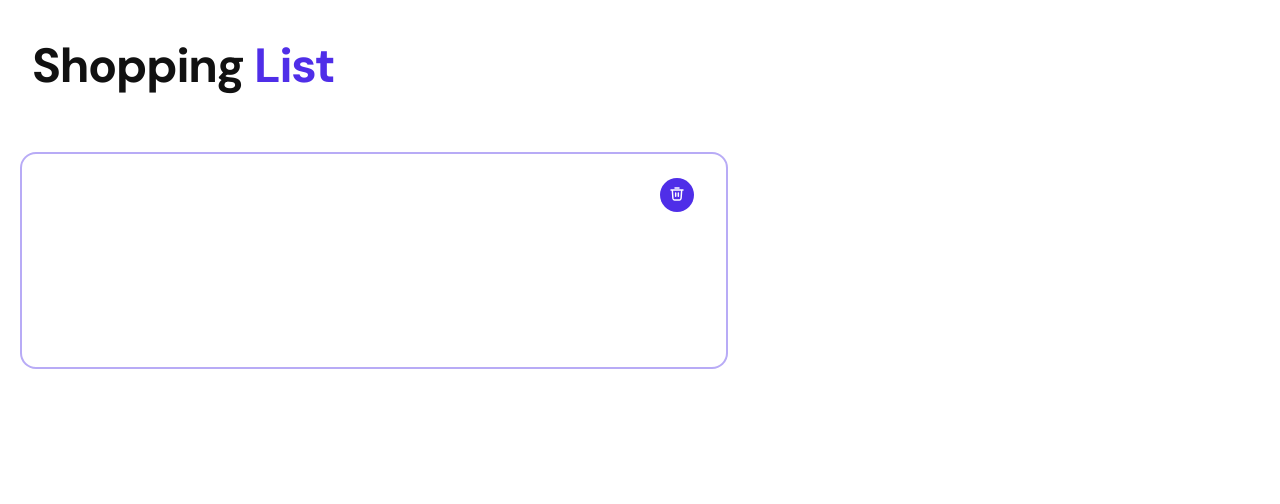
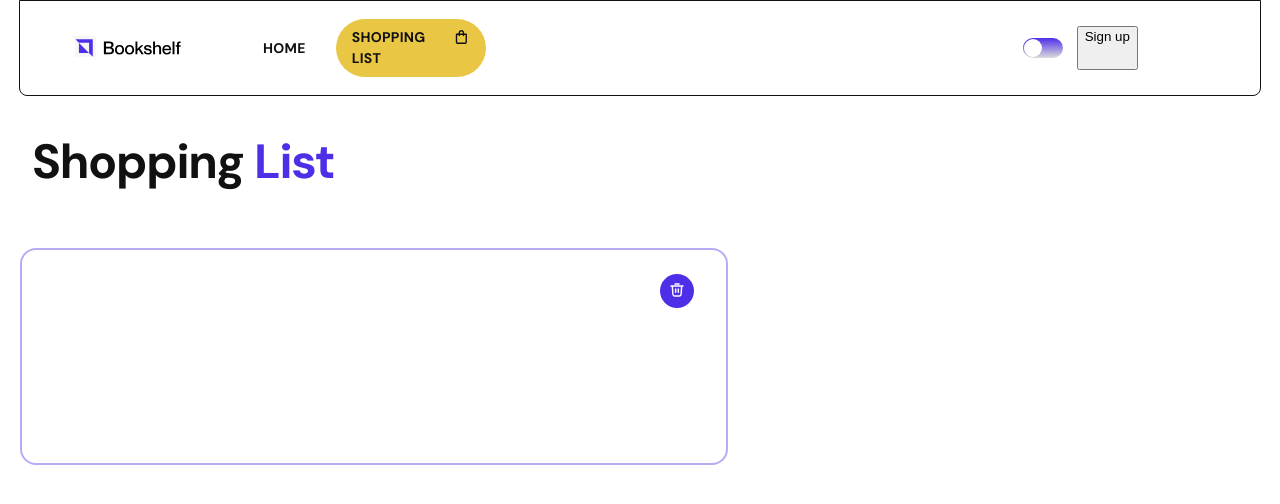
Before and after one commit to oleksandrkravcuk/Runners-of-code, a website built with Vite: page src/shopping.html in a window 1280 px wide. Built offline with nearby package versions, Linux system fonts and the light colour scheme; no server answers; what notiflix would draw is missing.

Commit message:
header-theme-colors

```diff
--- a/src/css/header.css
+++ b/src/css/header.css
@@ -10,7 +10,7 @@
   justify-content: center;
   align-items: flex-start;
   border-radius: 0px 0px 8px 8px;
-  border: 1.5px solid #111;
+  border: 1.5px solid var(--text-color-second);
   width: 375px;
 }
 
@@ -21,10 +21,25 @@
   }
 }
 
-@media only screen and (min-width: 1392px) {
+@media only screen and (min-width: 1200px) {
   .header-container {
-    width: 1392px;
+    min-width: 1200px;
+    margin-left: auto;
+    /* margin-right: 24px; */
+    align-items: center;
   }
+}
+
+.container-logo {
+  align-items: center;
+}
+
+.logo-header-link {
+  display: flex;
+}
+
+.header-svg-logo {
+  background-image: url(../img/symbol-defs.svg#icon-logo);
 }
 
 .nav {
@@ -46,11 +61,10 @@
   }
 }
 
-@media only screen and (min-width: 1392px) {
+@media only screen and (min-width: 1200px) {
   .wrapper-logo {
-    margin-left: 24px;
+    /* margin-left: 24px; */
     margin-right: 76px;
-
   }
 }
 
@@ -70,13 +84,12 @@
   }
 }
 
-@media only screen and (min-width: 1392px) {
+@media only screen and (min-width: 1200px) {
   .nav-list {
     gap: 24px;
-    margin-right: 745px;
+    margin-right: 537px;
   }
 }
-
 
 .nav-link {
   display: flex;
@@ -93,34 +106,71 @@
 
 .nav-link:hover,
 .nav-link:focus {
-  color: #747bff;
+  color: var(--third-color);
+}
+
+.active-button {
+  padding: 8px 16px;
+  align-items: flex-start;
+  gap: 8px;
+  border-radius: 36px;
+  background: var(--fourth-color);
+  border: none;
+  font-weight: 700;
+  color: var(--static-color);
+}
+
+.not-active-button {
+  display: flex;
+  font-weight: 500;
+  line-height: 18px;
+  letter-spacing: -0.56px;
+  color: var(--text-color-second);
+  background-color: transparent;
 }
 
 .header-button-home {
   display: flex;
-  padding: 8px 16px;
+  font-weight: 500;
+  line-height: 18px;
+  letter-spacing: -0.56px;
+  border: none;
+  /* padding: 8px 16px;
   align-items: flex-start;
   gap: 10px;
   border-radius: 36px;
-  background: #EAC645;
+  background: var(--fourth-color);
   border: none;
-  font-weight: 700;
+  font-weight: 700; */
 
 }
 
+.header-shopping {
+  width: 118px;
+}
+
+
 .header-button-shopping {
-  display: flex;
+  /* display: flex;
   font-weight: 500;
   line-height: 18px;
   letter-spacing: -0.56px;
-
+  color: var(--text-color-second); */
 }
 
-.header-active {}
+/* .header-active {} */
+.header-svg-logo {
+  margin-left: 0;
+}
 
 .header-svg-bag {
   display: flex;
   margin-left: 4px;
+  fill: var(--text-color-second);
+}
+
+.active-svg {
+  fill: var(--static-color);
 }
 
 .header-switch {
@@ -128,8 +178,7 @@
   position: relative;
   width: 40px;
   height: 20px;
-  background: linear-gradient(#4F2EE8,
-      #DCDCDC);
+  background: var(--switch-color);
   border-radius: 50px;
   z-index: 2;
 }
@@ -150,7 +199,7 @@
   left: 0;
   bottom: 0;
   right: 0;
-  background-color: #FFFFFF;
+  background-color: var(--second-color);
   border-radius: 50px;
   margin-bottom: 1px;
   margin-top: 1px;
@@ -175,9 +224,8 @@
 
 .header-switch-input:checked,
 .header-switch-slider {
-  background: linear-gradient(#4F2EE8,
-      #DCDCDC);
-  box-shadow: 1px 1px 2px 0px rgba(0, 0, 0, 0.10) inset;
+  background: var(--switch-color);
+  box-shadow: var(--switch-box-shadow-color);
 }
 
 .header-switch-input:checked+.header-switch-slider::before {
@@ -192,9 +240,10 @@
   background-color: transparent;
   border: none;
 }
+
 .header-burger {
-  stroke: #111111;
-  background-color: #F6F6F6;
+  stroke: var(--text-color-second);
+  background-color: transparent;
 }
 
 @media only screen and (min-width: 768px) {
@@ -205,28 +254,5 @@
 
 .header-burger:hover,
 .header-burger:focus {
-  stroke: #4F2EE8;
+  stroke: var(--third-color);
 }
-
-
-
-.sign-up-button-on-authorization{
-  background-color: rgba(79, 46, 232, 1);
-  border: 1.5px solid rgba(17, 17, 17, 1);
-  border-radius: 18px;
-  color: white;
-  padding: 14px 15px;
-  gap: 90px;
-  font-family: DM Sans;
-  font-weight: 500;
-  font-size: 14px;
-  transition: background-color 0.5s, color 0.5s;
-  display: flex;
-}
-.sign-up-button-on-authorization:hover {
-  background-color: rgba(17, 17, 17, 1);
-  color: rgba(79, 46, 232, 1);
-}
-.sign-up-arrow{
-  stroke: rgba(234, 198, 69, 1);
-}
--- a/src/css/index.css
+++ b/src/css/index.css
@@ -26,6 +26,9 @@
   --text-shadow: 0px 3px 3px rgba(0, 0, 0, 0.15);
   --fifth-color: #b1a5ef;
   --thumb-color: #e0e0e0;
+    --switch-color: linear-gradient(180deg, #4F2EE8 0%, #DCDCDC 100%);
+      --switch-box-shadow-color: 1px 1px 2px 0px rgba(0, 0, 0, 0.10) inset;
+      --static-color: #111111;
 }
 .light-theme {
   --main-color: #d0d0d0;
@@ -47,6 +50,8 @@
   --text-color-second: #ffffff;
   --text-shadow: 0px 3px 3px rgba(255, 255, 255, 0.15);
   --thumb-color: #171719;
+  --switch-color: linear-gradient(180deg, #4F2EE8 0%, #686868 100%);
+  --switch-box-shadow-color: 1px 1px 2px 0px rgba(0, 0, 0, 0.10) inset;
 }
 body {
   max-width: 1440px;
--- a/src/shopping.html
+++ b/src/shopping.html
@@ -1,24 +1,76 @@
 <!DOCTYPE html>
-<html lang="en">
+<html class="light-theme" lang="en">
+
 <head>
   <meta charset="UTF-8" />
   <meta http-equiv="X-UA-Compatible" content="IE=edge" />
   <meta name="viewport" content="width=device-width, initial-scale=1.0" />
   <link rel="preconnect" href="https://fonts.googleapis.com">
   <link rel="preconnect" href="https://fonts.gstatic.com" crossorigin>
-    <link href="https://fonts.googleapis.com/css2?family=DM+Sans:ital,opsz,wght@0,9..40,400;0,9..40,500;0,9..40,700;1,9..40,400;1,9..40,500;1,9..40,700&display=swap" rel="stylesheet">
+  <link
+    href="https://fonts.googleapis.com/css2?family=DM+Sans:ital,opsz,wght@0,9..40,400;0,9..40,500;0,9..40,700;1,9..40,400;1,9..40,500;1,9..40,700&display=swap"
+    rel="stylesheet">
   <link rel="stylesheet" href="./css/index.css" />
   <link rel="stylesheet" href="./css/shopping.css">
   <title>Shopping List</title>
 </head>
+
 <body>
+  <header class="header">
+    <div class="header-container">
+      <nav class="nav">
+        <div class="wrapper-logo">
+          <div class="container-logo">
+            <a class="logo-header-link" href="./index.html">
+              <svg class="header-svg-logo" width="109" height="28">
+                <use href="./img/symbol-defs.svg#icon-logo"></use>
+              </svg>
+            </a>
+          </div>
+        </div>
+        <ul class="nav-list">
+          <li class="nav-item">
+            <button class="header-button-home not-active-button" type="button">
+              <a href="./index.html" class="nav-link">home</a>
+            </button>
+
+          </li>
+
+          <li class="nav-item">
+            <a href="./shopping.html" class="nav-link header-shopping active-button">shopping list
+              <svg class="header-svg-bag active-svg" width="20" height="20">
+                <use href="./img/symbol-defs.svg#icon-bag"></use>
+              </svg>
+            </a>
+          </li>
+        </ul>
+        <label class="header-switch">
+          <input class="header-switch-input" type="checkbox">
+          <span class="header-switch-slider"></span>
+        </label>
+      </nav>
+      <button class="burger-menu">
+        <svg class="header-burger" width="28" height="28">
+          <use href="./img/symbol-defs.svg#icon-burger"></use>
+        </svg>
+      </button>
+
+      <button class="sign-up-button" onclick="redirectToForm()">
+        <p>Sign up</p>
+        <svg class="sign-up-arrow" width="20" height="20">
+          <use href="./img/symbol-defs.svg#icon-arrow_right"></use>
+        </svg>
+      </button>
+    </div>
+  </header>
+
   <h2 class="title">Shopping
     <span class="title__accent">List</span>
   </h2>
 
   <div class="books-card">
-      <div class = "btn-container">
-            <button class = "btn"><svg class="icon-trash" width="16" height="16">
+    <div class="btn-container">
+      <button class="btn"><svg class="icon-trash" width="16" height="16">
           <use href="./img/symbol-defs.svg#icon-trash"></use>
         </svg>
       </button>
@@ -31,5 +83,8 @@
 
 
   <script type="module" src="./js/shopping.js"></script>
+  <script type="module" src="./js/header.js"></script>
+
 </body>
+
 </html>
```
Also changed, not shown: src/partials/header.html (+5 -7 lines). Lines whose indentation alone changed are shown as unchanged.
